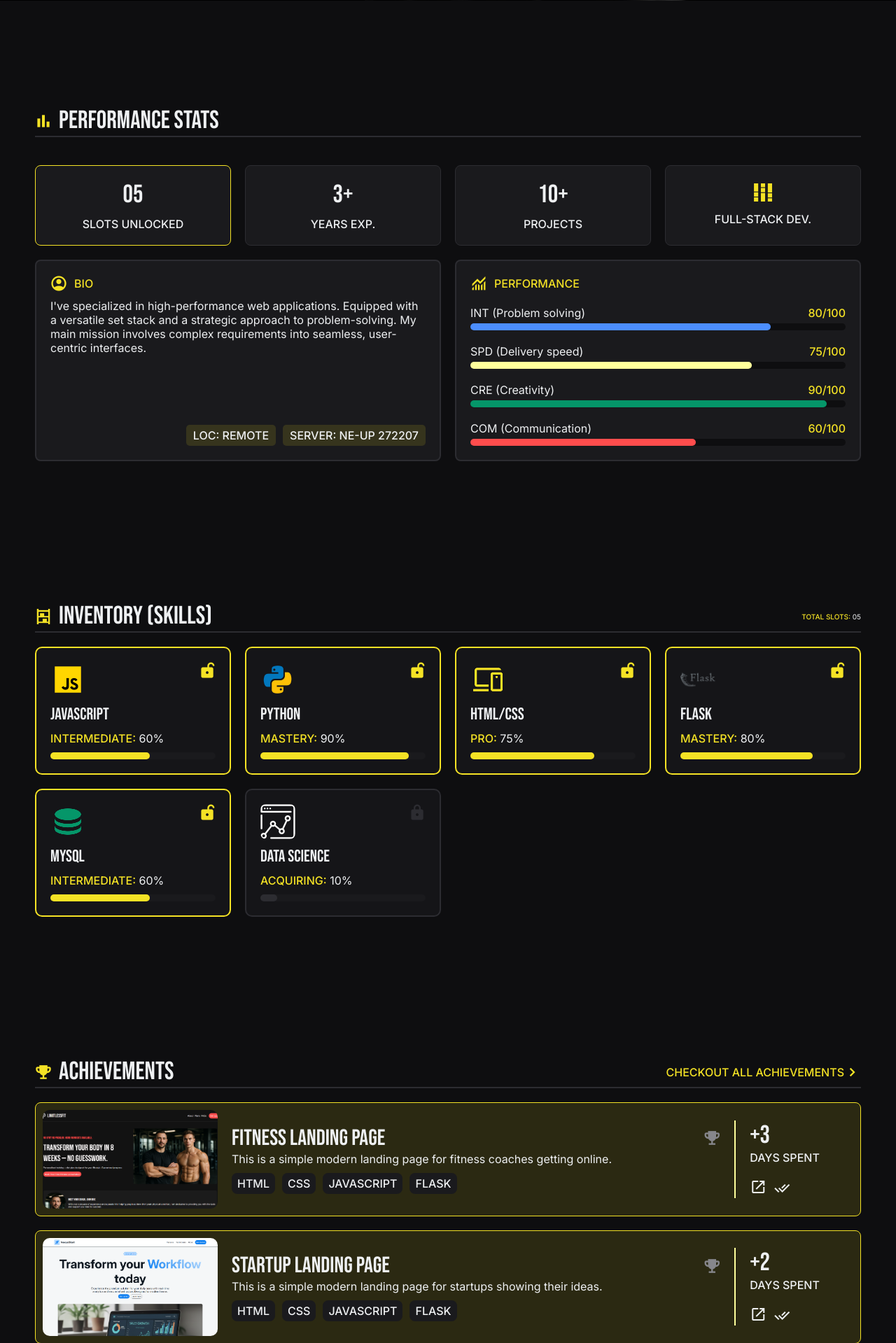
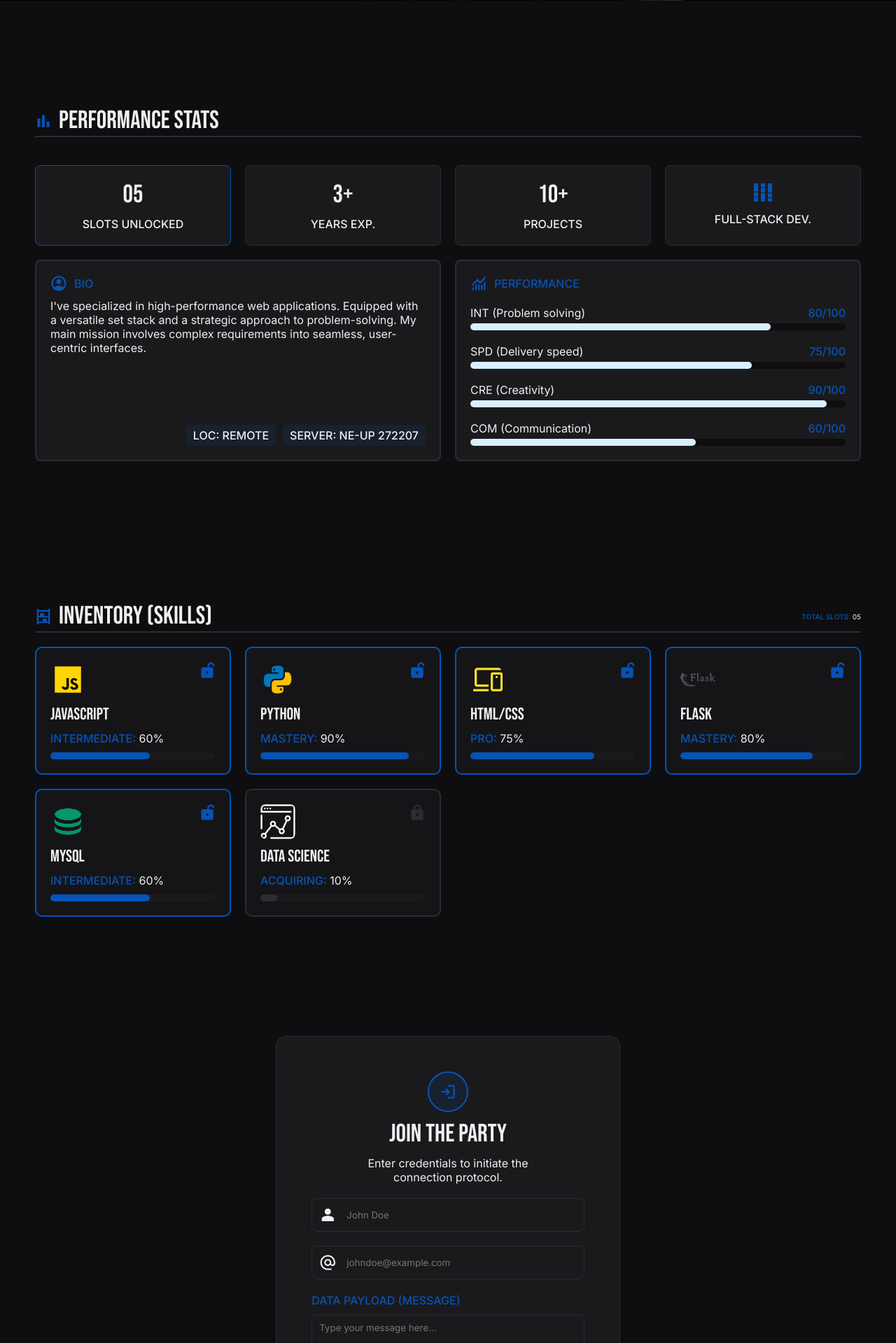
Before and after one commit to coderadi-in/Portfolio-site, a Flask app: page / in a window 1280 px wide. Shown: the part 799-2718 px from the top of the page at 70% size. Run offline with Flask 3, Linux system fonts and the light colour scheme; parts of the project's set-up code (start-up, migrations or seed data) failed here and were passed over.

Commit message:
Updated color scheme of the site.

```diff
--- a/static/css/base/base.css
+++ b/static/css/base/base.css
@@ -6,13 +6,13 @@
     --surface: #1A1A1D;
 
     --board-1: #1A1A1DA0;
-    --board-2: #F4E22520;
+    --board-2: #0653b620;
 
-    --primary: #F4E225;
-    --secondary: #FFFF9C;
+    --primary: #0653b6;
+    --secondary: #1C69D4;;
 
     --text: #EEF0F2;
-    --text-secondary: #86868B;
+    --text-secondary: #D8EFFD;
     --border: #2C2C31;
 
     --f0: 10px;
--- a/static/css/pages/about.css
+++ b/static/css/pages/about.css
@@ -65,6 +65,7 @@
     border-left: 2px solid var(--primary);
 }
 
+.story .sec {color: #8B8B8B;}
 .story .normal {color: var(--text);}
 /* | STORY SECTION [END] */
 
@@ -102,7 +103,7 @@
 
 .skills .progress-done {
     width: 70%;
-    background-color: var(--c);
+    background-color: var(--text-secondary);
     height: 10px;
     border-radius: 20px;
 }
--- a/static/css/pages/home.css
+++ b/static/css/pages/home.css
@@ -94,7 +94,7 @@
 
 .performance .level .progress-done {
     height: 10px;
-    background-color: var(--cl);
+    background-color: var(--text-secondary);
     border-radius: 50px;
 }
 /* | PERFORMANCE SECTION [END] */
--- a/templates/components/header.html
+++ b/templates/components/header.html
@@ -18,8 +18,7 @@
         </div>
 
         <ul class="list row gap-20">
-            <li><a href="/" class="link">Lobby</a></li>
-            <li><a href="/achievements/" class="link">Achievements</a></li>
+            <li><a href="/" class="link">Home</a></li>
             <li><a href="/about/" class="link">About</a></li>
             <li><a href="/contact/" class="link">Contact</a></li>
         </ul>
@@ -45,8 +44,7 @@
     </div>
 
     <ul class="list column gap-10">
-        <li><a href="/" class="link row gap-10"><span class="material-symbols-outlined">arrow_menu_open</span> Lobby</a></li>
-        <li><a href="/achievements/" class="link row gap-10"><span class="material-symbols-outlined">arrow_menu_open</span> Achievements</a></li>
+        <li><a href="/" class="link row gap-10"><span class="material-symbols-outlined">arrow_menu_open</span> Home</a></li>
         <li><a href="/about/" class="link row gap-10"><span class="material-symbols-outlined">arrow_menu_open</span> About</a></li>
         <li><a href="/contact/" class="link row gap-10"><span class="material-symbols-outlined">arrow_menu_open</span> Contact</a></li>
     </ul>
--- a/templates/pages/home.html
+++ b/templates/pages/home.html
@@ -138,7 +138,7 @@
                                 </div>
 
                                 <div class="progress-bar">
-                                    <div class="progress-done" style="width: 80%; --cl: #4C8EFF;"></div>
+                                    <div class="progress-done" style="width: 80%;"></div>
                                 </div>
                             </div>
 
@@ -149,7 +149,7 @@
                                 </div>
 
                                 <div class="progress-bar">
-                                    <div class="progress-done" style="width: 75%; --cl: var(--secondary);"></div>
+                                    <div class="progress-done" style="width: 75%;"></div>
                                 </div>
                             </div>
 
@@ -160,7 +160,7 @@
                                 </div>
 
                                 <div class="progress-bar">
-                                    <div class="progress-done" style="width: 95%; --cl: #059669;"></div>
+                                    <div class="progress-done" style="width: 95%;"></div>
                                 </div>
                             </div>
 
@@ -171,7 +171,7 @@
                                 </div>
 
                                 <div class="progress-bar">
-                                    <div class="progress-done" style="width: 60%; --cl: #FF4D4D;"></div>
+                                    <div class="progress-done" style="width: 60%;"></div>
                                 </div>
                             </div>
                         </div>
@@ -267,111 +267,6 @@
             </section>
         </section>
 
-        <section class="achievements" id="achievements">
-            <section class="section column gap-20">
-                <div class="top column">
-                    <div class="res-row h-sb gap-10">
-                        <div class="row gap-10">
-                            <span class="material-symbols-outlined fl-icon highlight">trophy</span>
-                            <h1 class="h1">Achievements</h1>
-                        </div>
-
-                        <a href="/achievements/" class="link row">
-                            <span class="text title highlight">Checkout all achievements</span>
-                            <span class="material-symbols-outlined highlight">chevron_right</span>
-                        </a>
-                    </div>
-
-                    <hr class="divider">
-                    </h1>
-                </div>
-
-                <div class="bottom column gap-20">
-                    <div class="achievement row gap-20">
-                        <img src="{{ url_for('static', filename='assets/previews/landing-page-01.png') }}"
-                            alt="Fitness landing page" class="img">
-
-                        <div class="details row gap-20">
-                            <div class="text-content column gap-10">
-                                <div class="column">
-                                    <div class="row h-sb">
-                                        <h2 class="h2">Fitness Landing Page</h2>
-                                        <span class="material-symbols-outlined fl-icon sec">trophy</span>
-                                    </div>
-
-                                    <p class="para">This is a simple modern landing page for fitness coaches getting
-                                        online.
-                                    </p>
-                                </div>
-
-                                <div class="res-row gap-10 stack">
-                                    <span class="text title">HTML</span>
-                                    <span class="text title">CSS</span>
-                                    <span class="text title">JavaScript</span>
-                                    <span class="text title">Flask</span>
-                                </div>
-                            </div>
-
-                            <div class="other column gap-20">
-                                <div class="xp column">
-                                    <h1 class="h1">+3</h1>
-                                    <span class="text title">Days spent</span>
-                                </div>
-
-                                <div class="row gap-10">
-                                    <a href="/achievements/landing-page-01" class="link">
-                                        <span class="material-symbols-outlined">open_in_new</span>
-                                    </a>
-                                    <span class="material-symbols-outlined">done_all</span>
-                                </div>
-                            </div>
-                        </div>
-                    </div>
-
-                    <div class="achievement row gap-20">
-                        <img src="{{ url_for('static', filename='assets/previews/landing-page-02.png') }}"
-                            alt="Startup landing page" class="img">
-
-                        <div class="details row gap-20">
-                            <div class="text-content column gap-10">
-                                <div class="column">
-                                    <div class="row h-sb">
-                                        <h2 class="h2">Startup Landing Page</h2>
-                                        <span class="material-symbols-outlined fl-icon sec">trophy</span>
-                                    </div>
-
-                                    <p class="para">This is a simple modern landing page for startups showing their
-                                        ideas.
-                                    </p>
-                                </div>
-
-                                <div class="res-row gap-10 stack">
-                                    <span class="text title">HTML</span>
-                                    <span class="text title">CSS</span>
-                                    <span class="text title">JavaScript</span>
-                                    <span class="text title">Flask</span>
-                                </div>
-                            </div>
-
-                            <div class="other column gap-20">
-                                <div class="xp column">
-                                    <h1 class="h1">+2</h1>
-                                    <span class="text title">Days spent</span>
-                                </div>
-
-                                <div class="row gap-10">
-                                    <a href="/achievements/landing-page-02" class="link">
-                                        <span class="material-symbols-outlined">open_in_new</span>
-                                    </a>
-                                    <span class="material-symbols-outlined">done_all</span>
-                                </div>
-                            </div>
-                        </div>
-                    </div>
-                </div>
-            </section>
-        </section>
-
         <section class="join center" id="join">
             <section class="section column gap-20">
                 <div class="head column v-center gap-10">
```
Also changed, not shown: templates/pages/about.html (+4 -4 lines).
